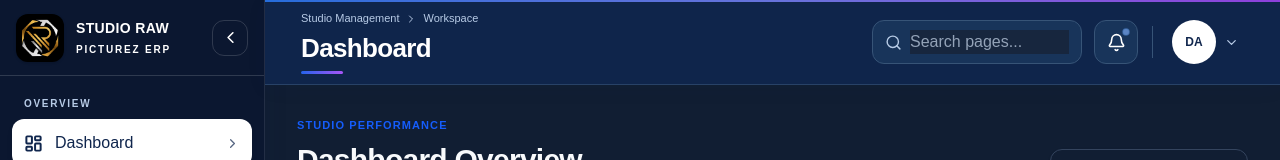
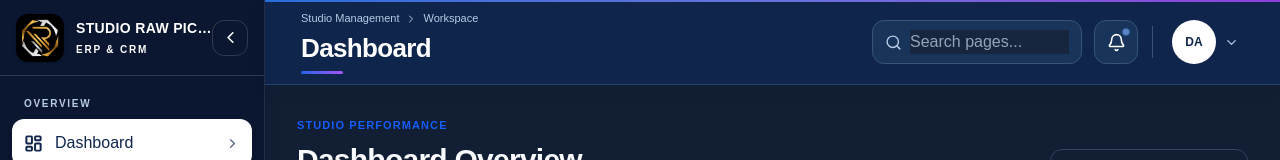
Before and after one commit to ComboSquare-Developer/studiorawpicturezerp, a React (Vite) app: page / in a window 1280 px wide. Both pictures are taken after typing "name@example.com", "Sample123" into the empty fields and a click on the button "Sign In to Dashboard". Shown: the top 160 px of the page. Built offline with nearby package versions, Linux system fonts and the light colour scheme.

Commit message:
Updated Studio Raw ERP UI, dark light theme, sounds and new modules

```diff
--- a/src/components/Sidebar.jsx
+++ b/src/components/Sidebar.jsx
@@ -344,11 +344,11 @@ export default function Sidebar({
             {showLabels && (
               <div className="min-w-0">
                 <h1 className="truncate text-sm font-extrabold tracking-wide text-white">
-                  STUDIO RAW
+                  STUDIO RAW PICTUREZ
                 </h1>
 
                 <p className="mt-1 text-[10px] font-bold tracking-[0.18em] text-white">
-                  PICTUREZ ERP
+                   ERP & CRM
                 </p>
               </div>
             )}
```
